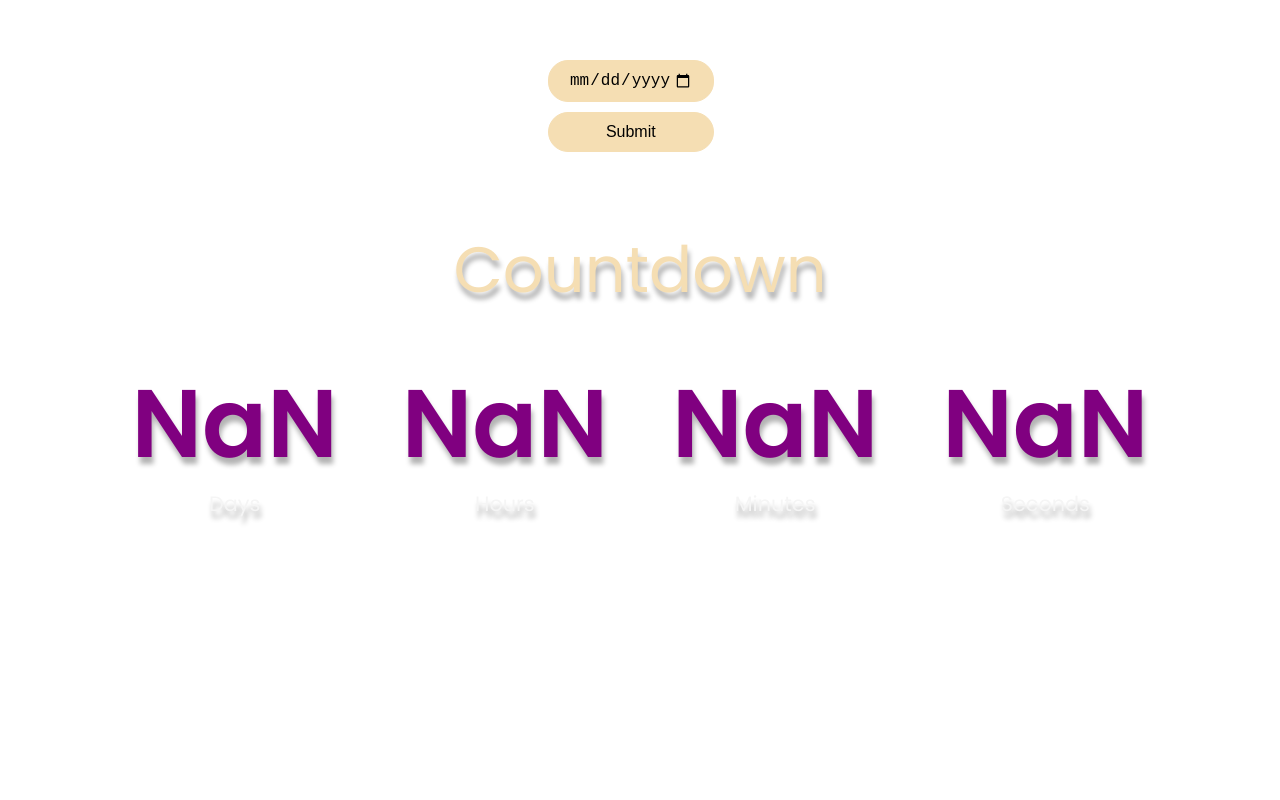
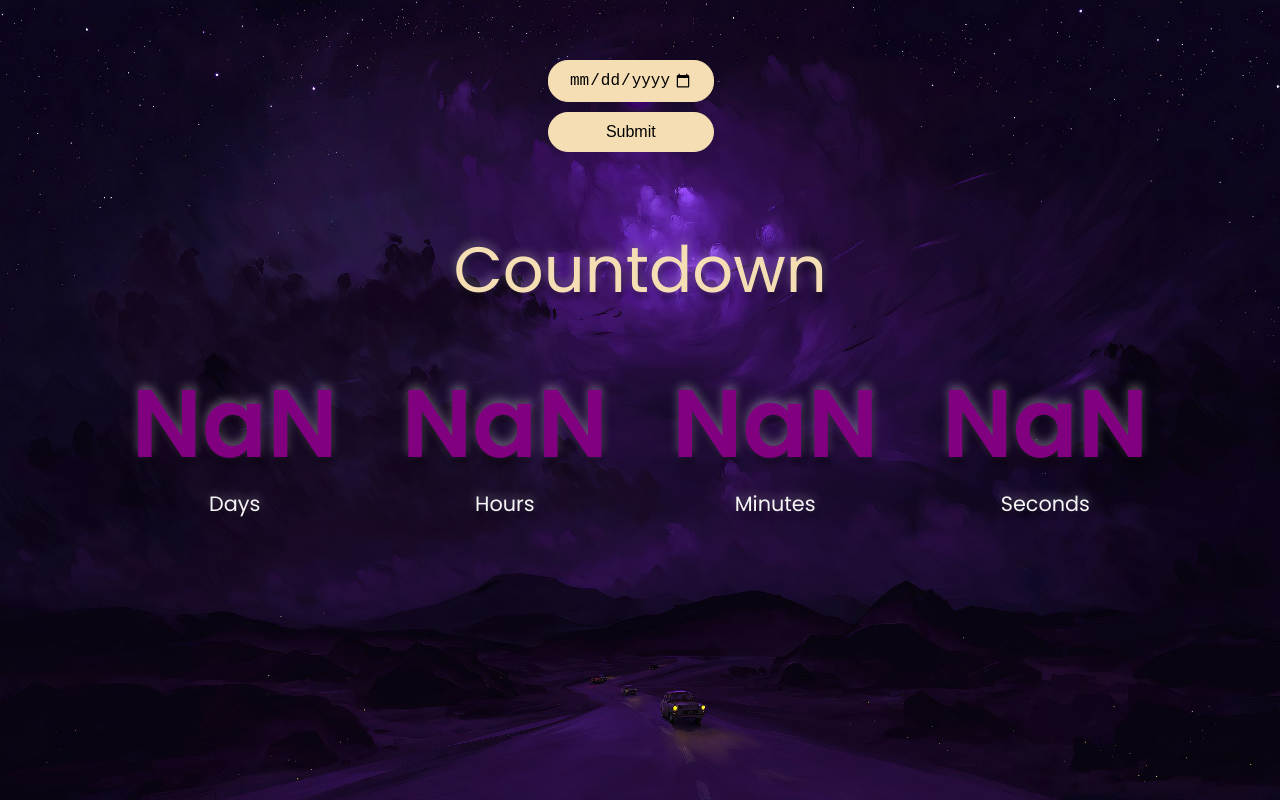
Before and after one commit to Strangelly/countdown, a plain HTML site: page index.html in a window 1280 px wide. Drawn offline with Linux system fonts and the light colour scheme; the site is published under a folder, as on GitHub Pages, so addresses that start at the root find nothing.

Commit message:
Update style.css

```diff
--- a/style.css
+++ b/style.css
@@ -13,7 +13,7 @@ body{
     min-height: 100vh;
     font-family: "Poppins", sans-serif;
     margin: 0;
-    background-image: url(/image/background.jpg);
+    background-image: url(image/background.jpg);
 
 }
 
```
